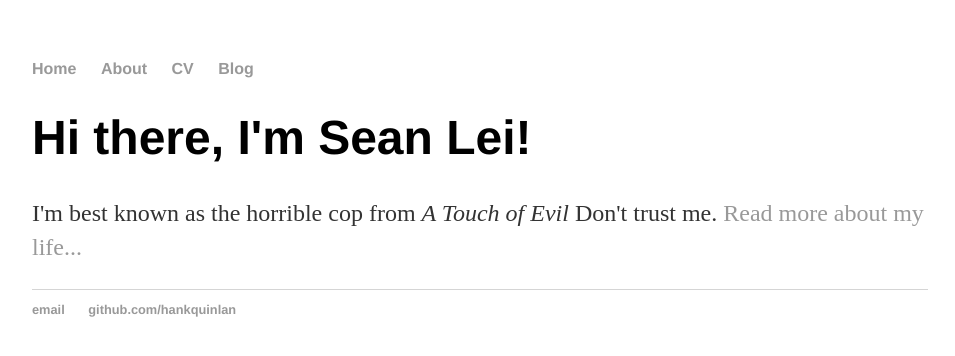
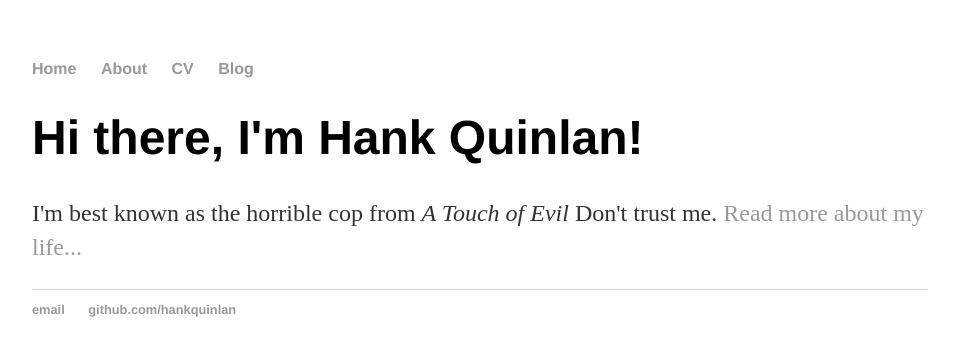
Before and after one commit to TheSeanLei/theseanlei.github.io, a Jekyll site: the page built from index.html, in a window 1280 px wide. Shown: the top 356 px of the page, without its empty margins (160-1115 px from the left). Built offline with Jekyll 4.4.1, drawn with Linux system fonts in a browser that asks for light colours.

Commit message:
Update index.html

```diff
--- a/index.html
+++ b/index.html
@@ -1,30 +1,8 @@
-<!DOCTYPE html>
-<html>
-	<head>
-		<title>Sean Lei, the greatest.</title>
-		<!-- link to main stylesheet -->
-		<link rel="stylesheet" type="text/css" href="/css/main.css">
-	</head>
-	<body>
-		<nav>
-    		<ul>
-        		<li><a href="/">Home</a></li>
-	        	<li><a href="/about">About</a></li>
-        		<li><a href="/cv">CV</a></li>
-        		<li><a href="/blog">Blog</a></li>
-    		</ul>
-		</nav>
-		<div class="container">
-    		<div class="blurb">
-        		<h1>Hi there, I'm Sean Lei!</h1>
-				<p>I'm best known as the horrible cop from <em>A Touch of Evil</em> Don't trust me. <a href="/about">Read more about my life...</a></p>
-    		</div><!-- /.blurb -->
-		</div><!-- /.container -->
-		<footer>
-    		<ul>
-        		<li><a href="mailto:hankquinlanhub@gmail.com">email</a></li>
-        		<li><a href="https://github.com/hankquinlan">github.com/hankquinlan</a></li>
-			</ul>
-		</footer>
-	</body>
-</html>
+---
+layout: default
+title: Hank Quinlan, Horrible Cop
+---
+<div class="blurb">
+	<h1>Hi there, I'm Hank Quinlan!</h1>
+	<p>I'm best known as the horrible cop from <em>A Touch of Evil</em> Don't trust me. <a href="/about">Read more about my life...</a></p>
+</div><!-- /.blurb -->
```
